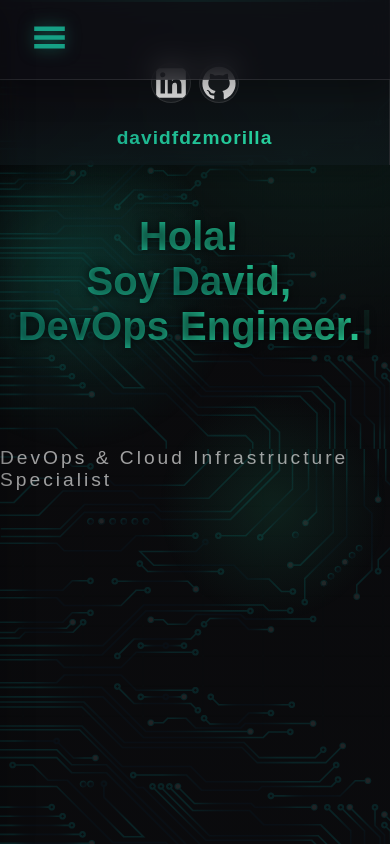
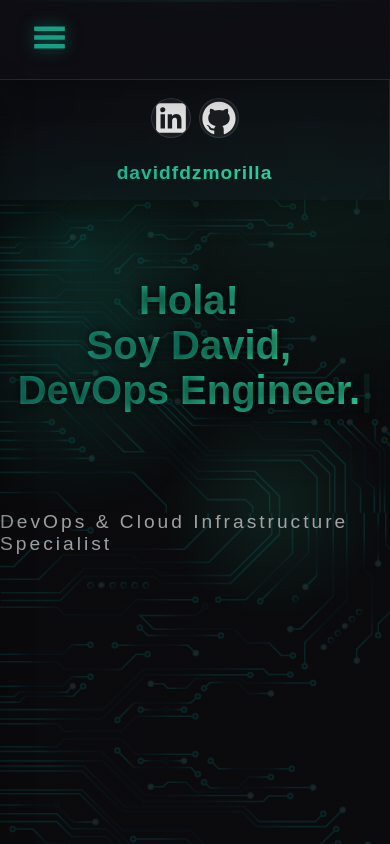
Before and after one commit to davidfdzmorilla/portfolio, a React (Create React App) app: page / in a window 390 px wide. Shown: the top 844 px of the page. Built offline with nearby package versions, Linux system fonts and the light colour scheme; the HTML template or start-up script is replaced by a standard one; a web font is replaced by a local one.

Commit message:
Fixed styles

```diff
--- a/src/components/Header.css
+++ b/src/components/Header.css
@@ -164,7 +164,7 @@ header .myName:hover {
         left: 0;
         top: 0;
         width: 100vw;
-        height: 165px;
+        height: 200px;
         padding: 1rem;
         justify-content: space-between;
         justify-content: space-between;
--- a/src/components/Main.css
+++ b/src/components/Main.css
@@ -51,7 +51,7 @@ main .buttons-scroll-conatiner {
     display: flex;
     flex-direction: column;
     gap: 3px;
-    z-index: 10;
+    z-index: 999999999;
 }
 
 main .up-button {
@@ -68,6 +68,7 @@ main .up-button {
     transition: var(--hover-transition);
     border: var(--glass-border);
     animation: float 3s ease-in-out infinite;
+    z-index: 99999;
 }
 
 main .up-button:hover {
@@ -80,6 +81,7 @@ main .up-button:hover {
     main {
         padding-left: 0;
         margin-left: 0;
+        margin-top: 4rem
     }
 
     main .buttons-scroll-conatiner {
--- a/src/components/NavBar.css
+++ b/src/components/NavBar.css
@@ -113,6 +113,7 @@
 
     .nav-menu {
         width: 100%;
+        top: 5rem;
     }
 
     .nav-menu-items li {
--- a/src/data/works.json
+++ b/src/data/works.json
@@ -16,7 +16,7 @@
     "urlVideo": " "
   },
   {
-    "title": "SEQUENZER APP",
+    "title": "SEQUENCER APP",
     "description": "App de creación de secuencias musicales. Desarrollada con Vanilla JS.",
     "urlImage": "sequencer-app.png",
     "urlRepo": "https://github.com/davidfdzmorilla/",
```
